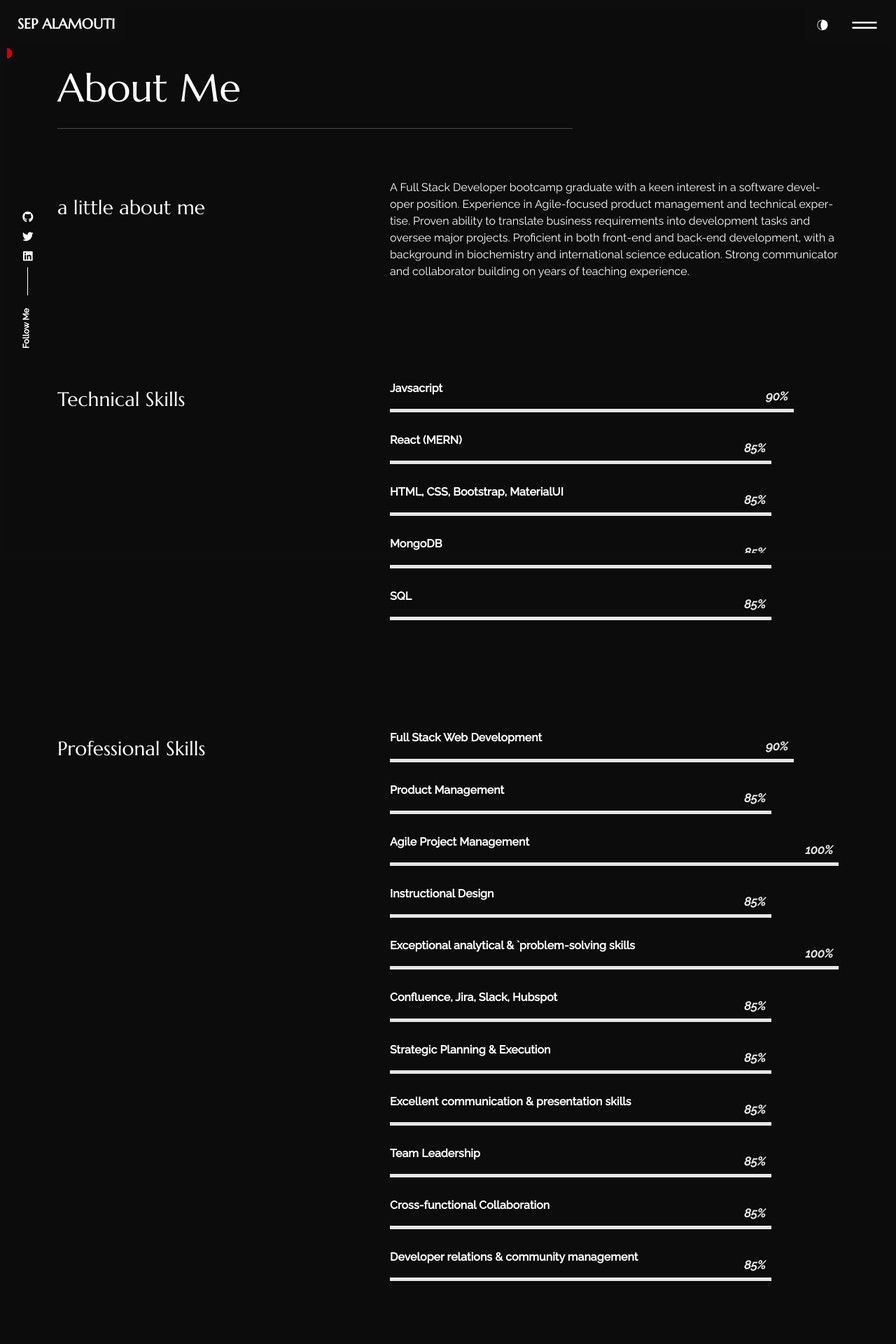
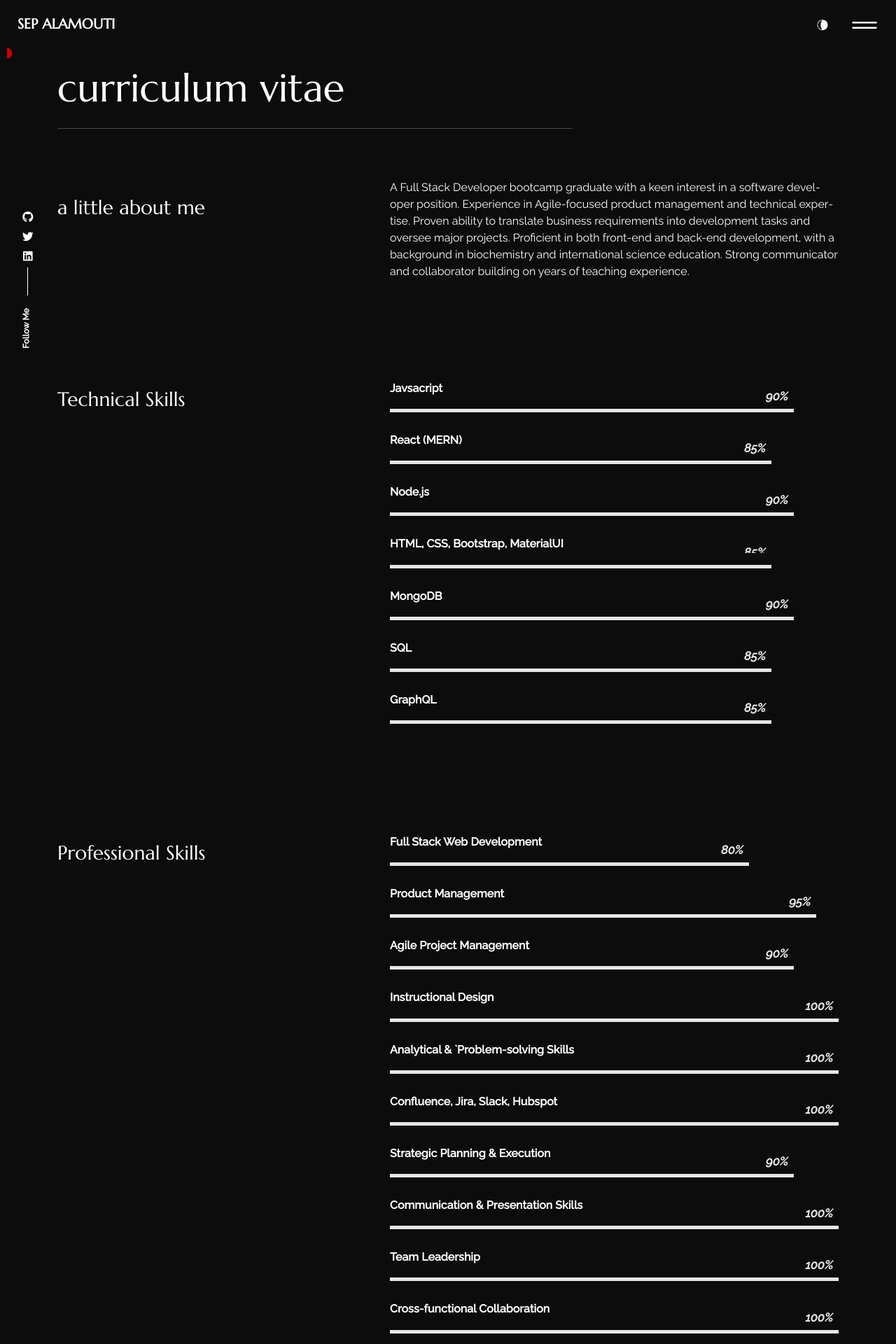
Before and after one commit to MrSep01/meSep-portfolio, a React (Create React App) app: page /about in a window 1280 px wide. Shown: the top 1920 px of the page at 70% size. Built offline with nearby package versions, Linux system fonts and the light colour scheme.

Commit message:
content-updates

```diff
--- a/src/content_option.js
+++ b/src/content_option.js
@@ -33,13 +33,18 @@ const technicalskills = [{
     },
 
     {
+        name: "Node.js",
+        value: 90,
+    },
+
+    {
     name: "HTML, CSS, Bootstrap, MaterialUI",
     value: 85,
 },
 
     {
         name: "MongoDB",
-        value: 85,
+        value: 90,
     },
 
     {
@@ -47,6 +52,9 @@ const technicalskills = [{
         value: 85,
     },
 
+    { name: "GraphQL",
+      value: 85,
+},
 
 
 ];
@@ -54,54 +62,54 @@ const technicalskills = [{
 
 const professionalskills = [{
     name: "Full Stack Web Development",
-    value: 90,
+    value: 80,
 },
 {
     name: "Product Management",
-    value: 85,
+    value: 95,
 },
 {
     name: "Agile Project Management",
+    value: 90,
+},
+
+{
+    name: "Instructional Design",
+    value: 100,
+},
+{
+    name: " Analytical & `Problem-solving Skills",
+    value: 100,
+},
+{
+    name: "Confluence, Jira, Slack, Hubspot",
     value: 100,
 },
 
 {
-    name: "Instructional Design",
-    value: 85,
-},
-{
-    name: "Exceptional analytical & `problem-solving skills",
-    value: 100,
-},
-{
-    name: "Confluence, Jira, Slack, Hubspot",
-    value: 85,
+    name: "Strategic Planning & Execution",
+    value: 90,
 },
 
-{
-    name: "Strategic Planning & Execution",
-    value: 85,
-},
-
-{   name: "Excellent communication & presentation skills",
-    value: 85,
+{   name: "Communication & Presentation Skills",
+    value: 100,
 },
 
 {
     name: "Team Leadership",
-    value: 85,
+    value: 100,
 },
 
 {
     name: "Cross-functional Collaboration",
-    value: 85,
+    value: 100,
 
 },
 
 
 {
     name: "Developer relations & community management",
-    value: 85,
+    value: 100,
 }
 
 ];
@@ -177,7 +185,7 @@ const workexperience = [{
 
 
     {
-        title: "Subject Head &amp; Chemistry Teacher",
+        title: "Subject Head & Chemistry Teacher",
         description: [<strong>Bangkok Christian College, Bangkok, Thailand--- May 2012 - May 2018</strong> ,
         "- Delivered Math and Science education to upper primary students using innovative and differentiated teaching methods.",
     ]
--- a/src/pages/about/index.js
+++ b/src/pages/about/index.js
@@ -19,13 +19,13 @@ export const About = () => {
       <Container className="About-header">
         <Helmet>
           <meta charSet="utf-8" />
-          <title>About | {meta.title}</title>
+          <title> curriculum vitae | {meta.title}</title>
           <meta name="description" content={meta.description} />
         </Helmet>
 
         <Row className="mb-5 mt-3 pt-md-3">
           <Col lg="8">
-            <h1 className="display-4 mb-4">About Me</h1>
+            <h1 className="display-4 mb-4">curriculum vitae</h1>
             <hr className="t_border my-4 ml-0 text-left" />
           </Col>
         </Row>
--- a/src/pages/home/index.js
+++ b/src/pages/home/index.js
@@ -51,7 +51,7 @@ export const Home = () => {
                   </Link>
                   <Link to="/about">
                     <div id="button_h" className="ac_btn btn">
-                      MY Resume
+                      MY  CV
                       <div className="ring one"></div>
                       <div className="ring two"></div>
                       <div className="ring three"></div>
```
